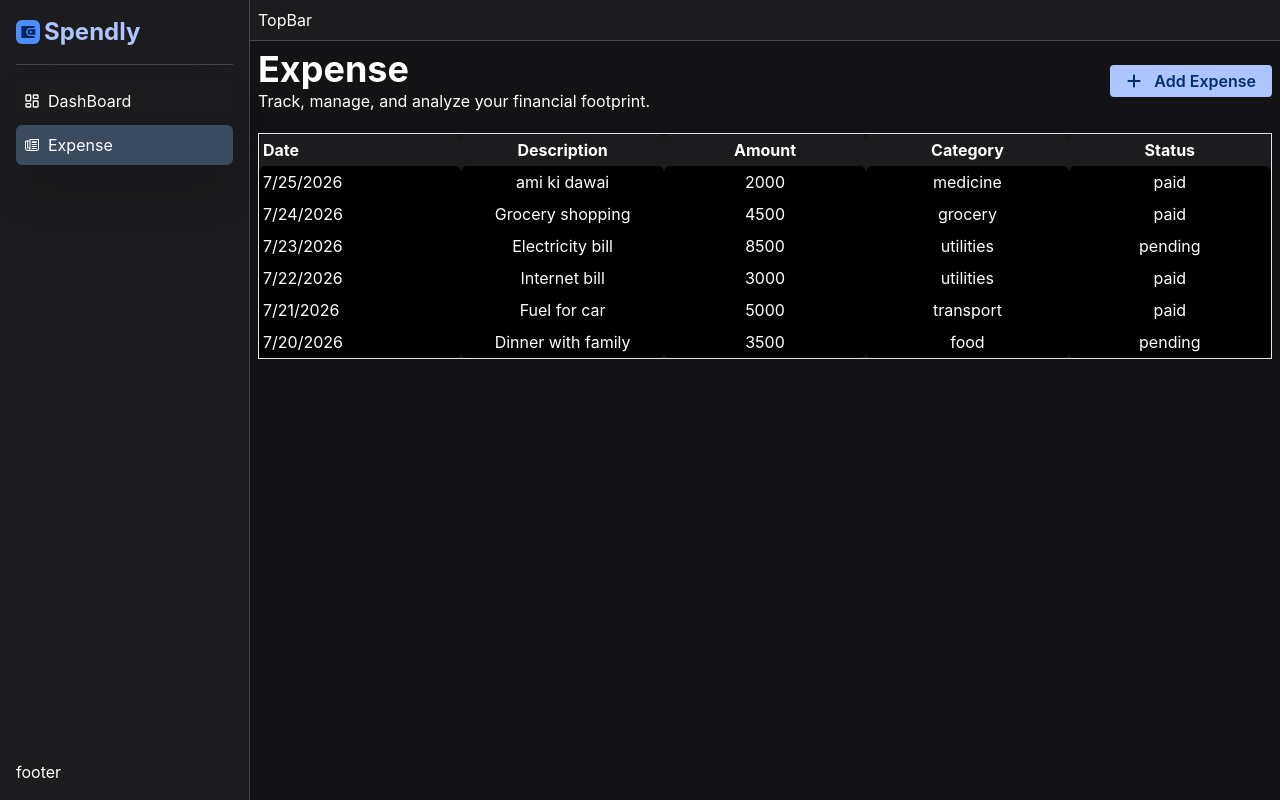
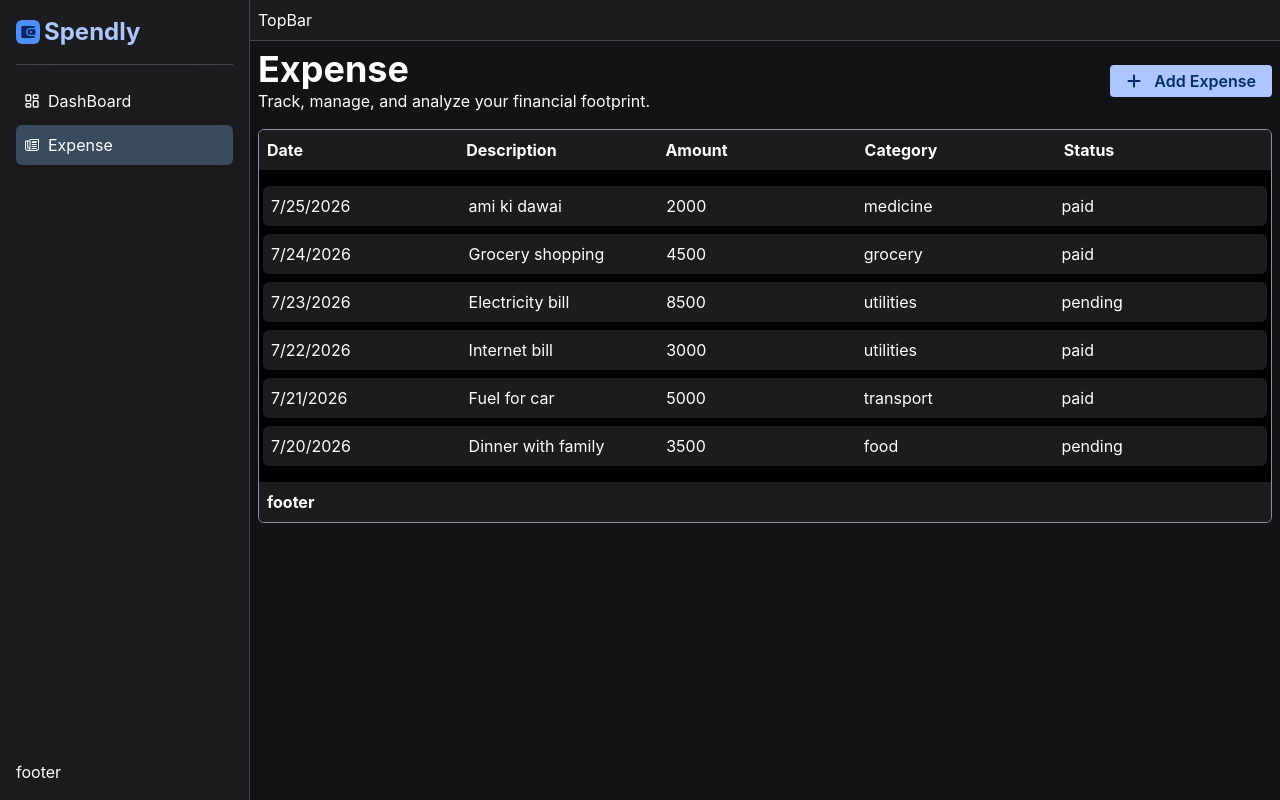
Before and after one commit to Danish-khan93/expenseTracker-frontend, a React (Vite) app: page /expense in a window 1280 px wide. Built offline with nearby package versions, Linux system fonts and the light colour scheme.

Commit message:
table component in progress

```diff
--- a/src/components/CustomTable.tsx
+++ b/src/components/CustomTable.tsx
@@ -2,49 +2,69 @@ import type { FC } from "react";
 import type { ColumnType, ExpenseResType } from "../constant/girdColumn";
 import CustomText from "./CustomText";
 import type { ExpenseListType } from "../modules/expense/type/expenseResType";
+import { useNavigate } from "react-router-dom";
 
 type Props = {
   columns: ColumnType<ExpenseResType>[];
-  row: ExpenseListType[];
+  rows: ExpenseListType[];
+  navigateById: boolean;
+  textPosition: "left" | "right" | "center";
 };
 
 const CustomTable: FC<Props> = (props) => {
-  const { columns, row } = props;
+  const { columns, rows, navigateById = false, textPosition } = props;
 
-  const textAlign = {
-    left: "text-left",
-    center: "text-center",
-    right: "text-right",
+  const navigate = useNavigate();
+
+  // handle navigate
+  const handleClick = (id: number) => {
+    navigate(`${id}`);
+  };
+
+  const justifyAlign = {
+    left: "justify-start",
+    center: "justify-center",
+    right: "justify-end",
   };
 
   return (
-    <div className="my-5 border border-gray-200">
-      {/* header  */}
-
-      <div className="flex overflow-hidden">
+    <div className="my-4 w-full h-auto bg-black border border-[#8C909F] rounded-md flex flex-col gap-1">
+      {/* for header */}
+      <div className="bg-[#1C1B1D] p-2 rounded-t-md flex items-center">
         {columns?.map((value) => {
           return (
-            <div className="flex flex-col flex-1 bg-[#1C1B1D] rounded-md">
-              <div
-                key={value?.header}
-                className={` overflow-hidden p-1 flex-1 ${value?.align ? textAlign[value?.align] : "text-left"} w-full `}
-              >
-                <CustomText variant="h6">{value?.header}</CustomText>
-              </div>
-              <div className="flex flex-col flex-1 bg-black rounded-md">
-                {row.map((exp) => {
-                  return (
-                    <div
-                      className={`p-1 flex-1 ${value?.align ? textAlign[value?.align] : "text-left"} w-full`}
-                    >
-                      <CustomText variant="p">{exp[value?.value]}</CustomText>
-                    </div>
-                  );
-                })}
-              </div>
+            <div className="flex flex-1" key={value?.header}>
+              <CustomText variant="h6">{value?.header}</CustomText>
             </div>
           );
         })}
+      </div>
+      {/* for rows */}
+
+      <div className="p-1">
+        {rows.map((row, index) => {
+          return (
+            <div
+              key={index}
+              className="bg-[#1C1B1D] flex my-2 p-2 rounded-md shadow-lg cursor-pointer"
+              onClick={() => navigateById && handleClick(row?.id)}
+            >
+              {columns?.map((col, ind) => {
+                return (
+                  <div
+                    key={ind}
+                    className={`flex flex-1 w-full ${justifyAlign[textPosition]}`}
+                  >
+                    <CustomText variant="p">{row[col?.value]}</CustomText>
+                  </div>
+                );
+              })}
+            </div>
+          );
+        })}
+      </div>
+      <div className="p-2 bg-[#1C1B1D] rounded-b-md">
+        <CustomText variant="h6">footer</CustomText>
       </div>
     </div>
   );
--- a/src/constant/dummy.ts
+++ b/src/constant/dummy.ts
@@ -1,5 +1,6 @@
 export const expenseDummy = [
   {
+    id: 1,
     date: "7/25/2026",
     description: "ami ki dawai",
     amount: 2000,
@@ -7,6 +8,7 @@ export const expenseDummy = [
     status: "paid",
   },
   {
+    id: 2,
     date: "7/24/2026",
     description: "Grocery shopping",
     amount: 4500,
@@ -14,6 +16,7 @@ export const expenseDummy = [
     status: "paid",
   },
   {
+    id: 3,
     date: "7/23/2026",
     description: "Electricity bill",
     amount: 8500,
@@ -21,6 +24,7 @@ export const expenseDummy = [
     status: "pending",
   },
   {
+    id: 4,
     date: "7/22/2026",
     description: "Internet bill",
     amount: 3000,
@@ -28,6 +32,7 @@ export const expenseDummy = [
     status: "paid",
   },
   {
+    id: 5,
     date: "7/21/2026",
     description: "Fuel for car",
     amount: 5000,
@@ -35,6 +40,7 @@ export const expenseDummy = [
     status: "paid",
   },
   {
+    id: 6,
     date: "7/20/2026",
     description: "Dinner with family",
     amount: 3500,
--- a/src/modules/expense/pages/Expense.tsx
+++ b/src/modules/expense/pages/Expense.tsx
@@ -31,7 +31,12 @@ const Expense = () => {
       </div>
       {/* <div>filter</div> */}
       <div>
-        <CustomTable columns={expenseCols} row={expenseDummy} />
+        <CustomTable
+          columns={expenseCols}
+          rows={expenseDummy}
+          navigateById={true}
+          textPosition="left"
+        />
       </div>
     </div>
   );
--- a/src/modules/expense/type/expenseResType.ts
+++ b/src/modules/expense/type/expenseResType.ts
@@ -1,4 +1,5 @@
 export type ExpenseListType = {
+  id: number;
   date: string;
   description: string;
   amount: number;
--- a/src/routeConfig/router.tsx
+++ b/src/routeConfig/router.tsx
@@ -37,6 +37,10 @@ export const router = createBrowserRouter([
         element: <ExpenseFormPage />,
         path: "/expense/new",
       },
+      {
+        element: <ExpenseFormPage />,
+        path: "/expense/:id",
+      },
     ],
   },
 ]);
```
